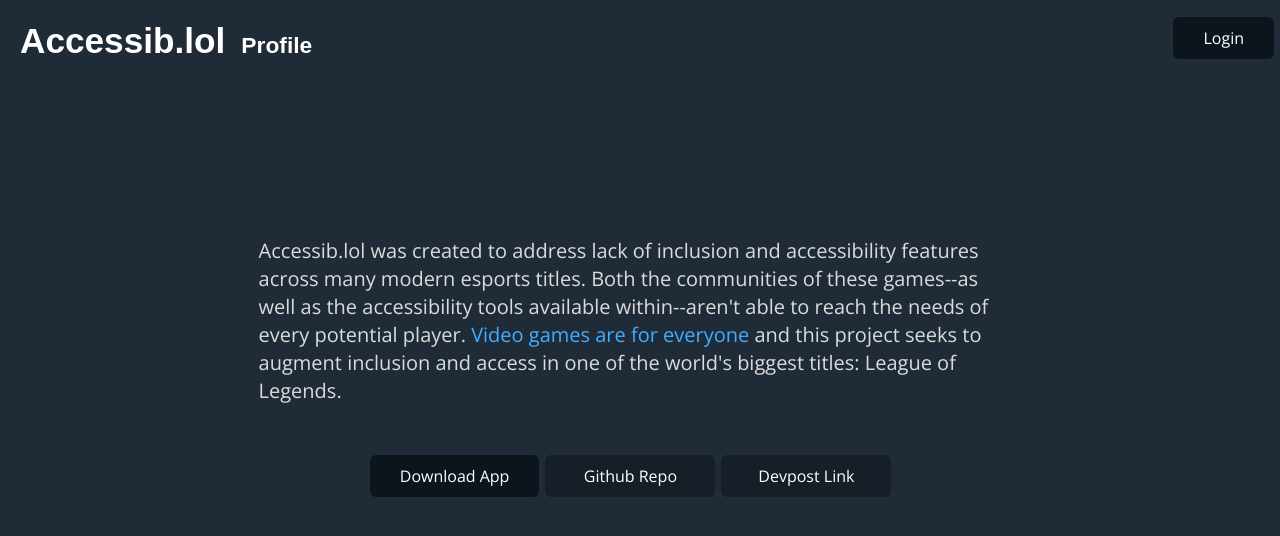
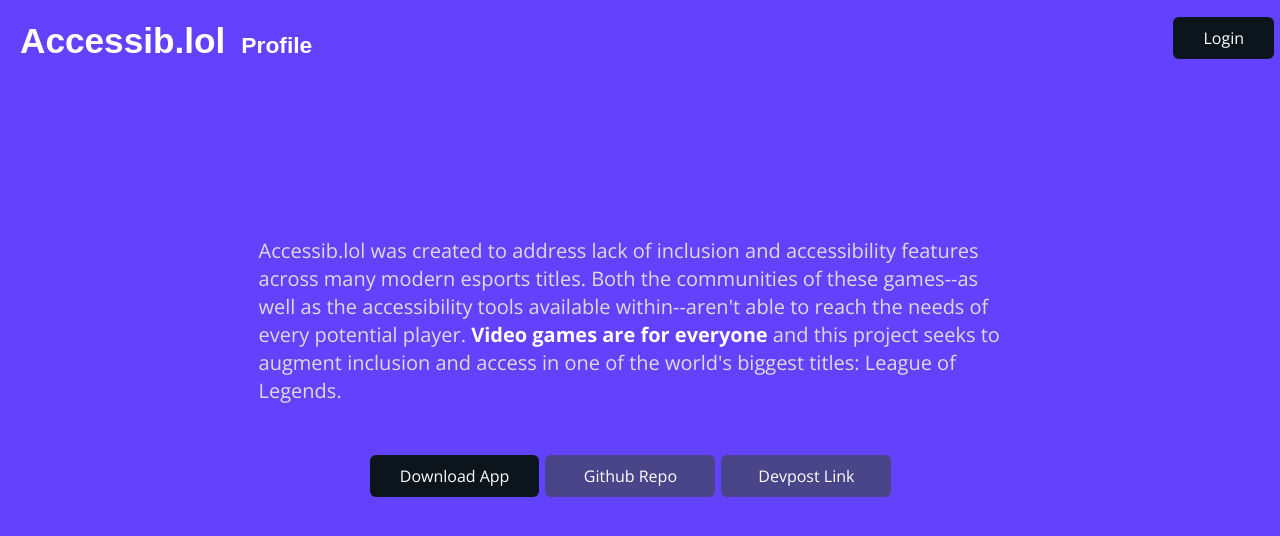
Before and after one commit to Accessib-lol-Team/Accessib.lol, a React (Create React App) app in the folder website/frontend/: page / in a window 1280 px wide. Shown: the top 536 px of the page. Built offline with nearby package versions, Linux system fonts and the light colour scheme; a web font is replaced by a local one.

Commit message:
HUGE color sweep

```diff
--- a/website/frontend/src/components/AuthCard/AuthCard.css
+++ b/website/frontend/src/components/AuthCard/AuthCard.css
@@ -1,11 +1,11 @@
 .auth--content {
-    max-width: 300px;
+    max-width: 320px;
     width: 100%;
-    background-color: #1a242f;
+    background-color: var(--background-alt);
     display: flex;
     flex-flow: column nowrap;
     justify-content: center;
     align-items: center;
-    padding: 1rem 1rem;
+    padding: 1rem 1.25rem;
     border-radius: var(--round-corners-value);
 }
--- a/website/frontend/src/components/LinkButton/LinkButton.css
+++ b/website/frontend/src/components/LinkButton/LinkButton.css
@@ -35,13 +35,11 @@
 }
 
 .link-button:hover {
-    background: #324759;
     background: var(--button-hover);
 }
 
 .link-button:focus {
-    background: #324759;
-    background: var(--button-hover);
+    box-shadow: 0 0 0 2px var(--focus);
 }
 
 .link-button:active {
--- a/website/frontend/src/components/LoginForm/LoginForm.css
+++ b/website/frontend/src/components/LoginForm/LoginForm.css
@@ -1,6 +1,7 @@
 .login--header {
     font-size: 2rem;
     margin: 0;
+    margin-bottom: 0.5rem;
 }
 
 .login--form {
--- a/website/frontend/src/components/SignUpForm/SignUpForm.css
+++ b/website/frontend/src/components/SignUpForm/SignUpForm.css
@@ -1,6 +1,7 @@
 .signup--header {
     font-size: 2rem;
     margin: 0;
+    margin-bottom: 0.5rem;
 }
 
 .signup--form {
--- a/website/frontend/src/components/SignUpForm/SignUpForm.jsx
+++ b/website/frontend/src/components/SignUpForm/SignUpForm.jsx
@@ -1,5 +1,8 @@
 import AuthCard from "../AuthCard";
+import getPronouns from "../../services/pronouns.services";
 import "./SignUpForm.css";
+
+const pronounsList = getPronouns();
 
 const SignUpForm = ({ handleSignUpSubmit }) => {
     return (
@@ -47,11 +50,11 @@
                     placeholder="League of Legends Username"
                 />
 
-                <input
-                    className="signup--form--input signup--form--textbox"
-                    type="text"
-                    placeholder="Pronouns"
-                />
+                <select className="signup--form--input">
+                    {pronounsList.map((pronoun) => {
+                        return <option key={pronoun}>{pronoun}</option>;
+                    })}
+                </select>
 
                 <button className="signup--form--submit" type="submit">
                     Sign Up
--- a/website/frontend/src/index.css
+++ b/website/frontend/src/index.css
@@ -1,4 +1,30 @@
 :root {
+    /* Water.css variables extension */
+    /* --background-body: #202b38; */
+    --background-body: #6242FF;
+    /* --background: #161f27; */
+    --background: #4A4489;
+    /* --background-alt: #1a242f; */
+    --background-alt: #3E3C73;
+    --selection: #1c76c5;
+    --text-main: #dbdbdb;
+    --text-bright: #fff;
+    --text-muted: #a9b1ba;
+    --links: #41adff;
+    --focus: #0096bfab;
+    /* --border: #526980; */
+    --border: #888EC0;
+    --code: #ffbe85;
+    --animation-duration: 0.1s;
+    /* --button-hover: #324759; */
+    --button-hover: #404476;
+    --scrollbar-thumb: var(--button-hover);
+    --scrollbar-thumb-hover: color-mod(var(--scrollbar-thumb) lightness(+8%));
+    --form-placeholder: #a9a9a9;
+    --form-text: #fff;
+    --variable: #d941e2;
+    --highlight: #efdb43;
+
     --round-corners-value: 6px;
 }
 
--- a/website/frontend/src/pages/Home/Home.jsx
+++ b/website/frontend/src/pages/Home/Home.jsx
@@ -11,13 +11,7 @@
                     Both the communities of these games--as well as the
                     accessibility tools available within--aren't able to reach
                     the needs of every potential player.{" "}
-                    <a
-                        href="https://www.youtube.com/watch?v=RWQcuBigOj0"
-                        target="_blank"
-                        rel="noreferrer"
-                    >
-                        Video games are for everyone{" "}
-                    </a>
+                    <strong>Video games are for everyone </strong>
                     and this project seeks to augment inclusion and access in
                     one of the world's biggest titles: League of Legends.
                 </p>
--- a/website/frontend/src/pages/Profile/Profile.css
+++ b/website/frontend/src/pages/Profile/Profile.css
@@ -1,7 +1,7 @@
 .profile--content {
     max-width: 380px;
     width: 100%;
-    background-color: #1a242f;
+    background-color: var(--background-alt);
     display: flex;
     flex-flow: column nowrap;
     justify-content: center;
--- a/website/frontend/src/pages/Profile/Profile.jsx
+++ b/website/frontend/src/pages/Profile/Profile.jsx
@@ -118,9 +118,11 @@
                                 : "They/Them"
                         }
                     >
-                        {pronounsList.map((pronoun) => {
-                            return <option key={pronoun}>{pronoun}</option>;
-                        })}
+                        {userData &&
+                            userData.pronouns &&
+                            pronounsList.map((pronoun) => {
+                                return <option key={pronoun}>{pronoun}</option>;
+                            })}
                     </select>
                 )}
 
```
